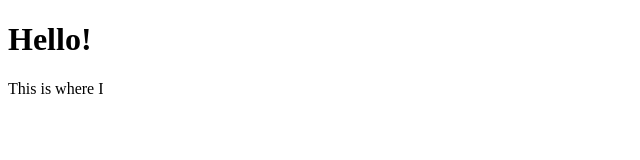
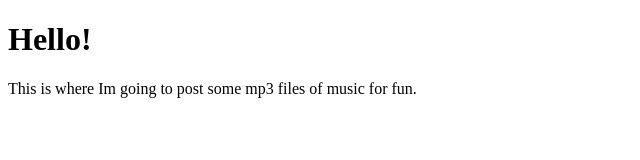
Before and after one commit to meepcat2023/ChillVibes, a plain HTML site: page index.html in a window 1280 px wide. Shown: the whole page, without its empty margins (0-640 px from the left). Drawn offline with Linux system fonts and the light colour scheme.

Commit message:
Update index.html

```diff
--- a/index.html
+++ b/index.html
@@ -7,6 +7,6 @@
 </head>
 <body>
     <h1>Hello!</h1>
-    <p>This is where I </p>
+    <p>This is where Im going to post some mp3 files of music for fun.</p>
 </body>
 </html>
```
